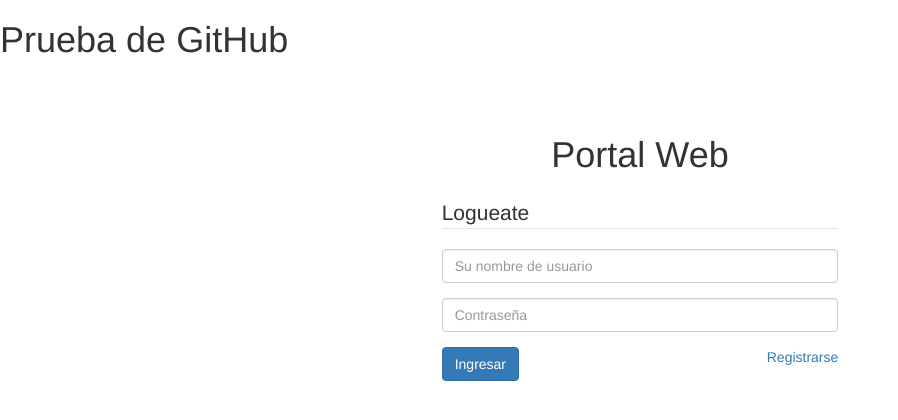
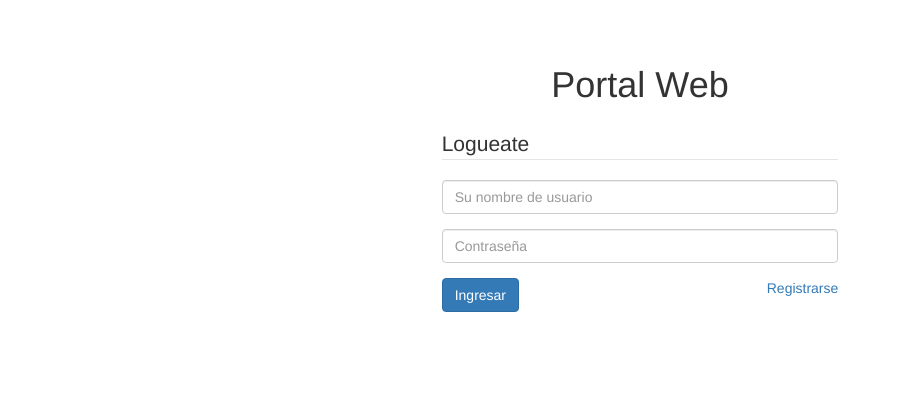
Before and after one commit to wbravo92/portal, a PHP site: page / in a window 1280 px wide. Shown: the top 420 px of the page, without its empty margins (0-898 px from the left). Run offline with PHP 8.4, Linux system fonts and the light colour scheme.

Commit message:
Eliminar linea de prueba

```diff
--- a/index.php
+++ b/index.php
@@ -1,5 +1,4 @@
 <?php require('inc/header.inc') ;?>
-<h1>Prueba de GitHub</h1>
 
 <div class="container-fluid">
     <div class="row">
```
